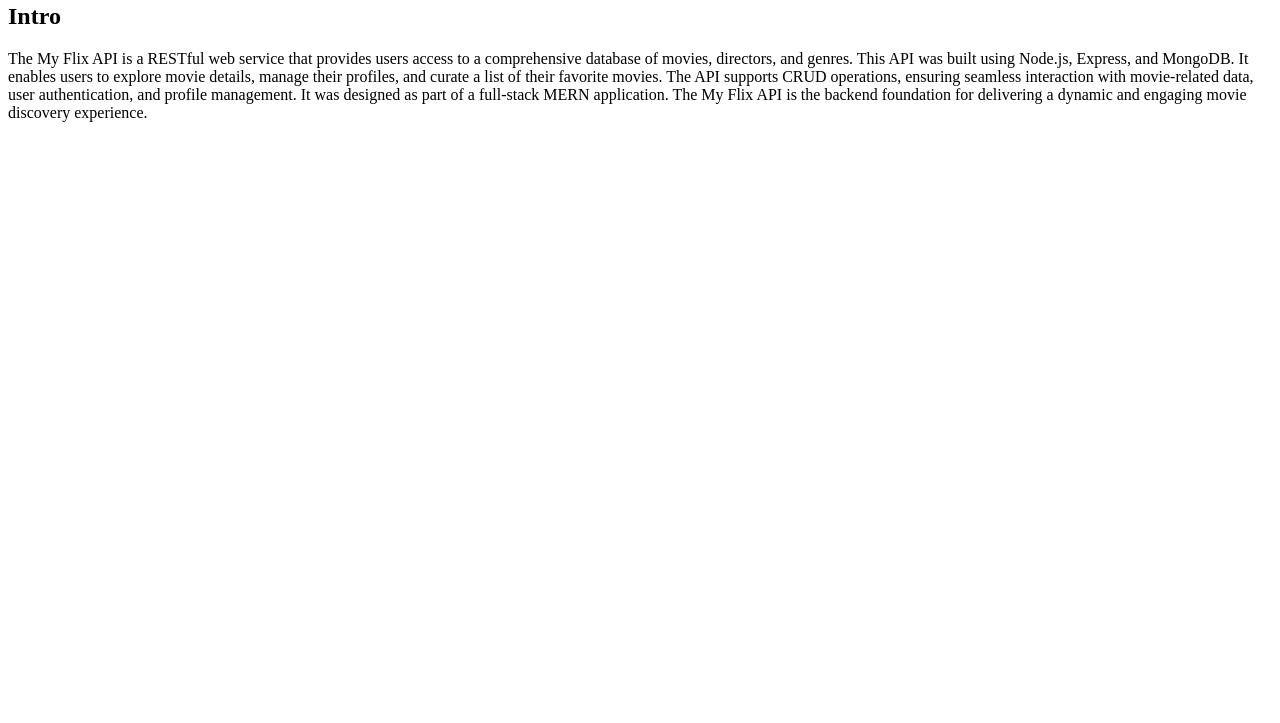
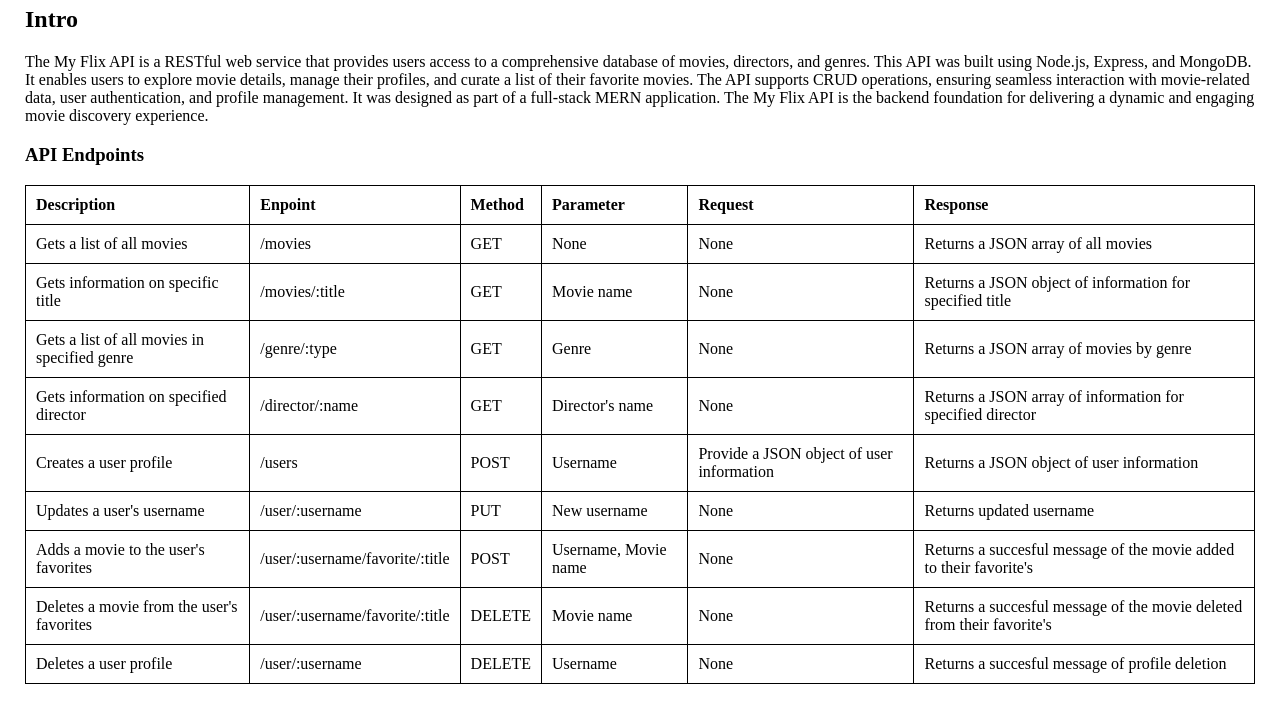
Before and after one commit to gerardoc96/movie_api, a website: page public/documentation.html in a window 1280 px wide. Shown: the part 77-800 px from the top of the page. Drawn offline with Linux system fonts and the light colour scheme.

Commit message:
Updated API documentation

```diff
--- a/index.js
+++ b/index.js
@@ -1,7 +1,7 @@
 const express = require("express"),
-  morgan = require('morgan');
-fs = require('fs');
-path = require('path');
+  morgan = require('morgan'),
+  fs = require('fs'),
+  path = require('path');
 
 const app = express();
 
--- a/public/documentation.html
+++ b/public/documentation.html
@@ -5,15 +5,33 @@
   <meta charset="UTF-8">
   <meta name="viewport" content="width=device-width, initial-scale=1.0">
   <title>Documentation</title>
+  <style>
+    body {
+      margin: 25px;
+    }
+
+    table {
+      width: auto;
+      border-collapse: collapse;
+    }
+
+    th,
+    td {
+      border: 1px solid #000000;
+      padding: 10px;
+      text-align: left;
+    }
+  </style>
 </head>
 
 <body>
 
   <header>
-    <h1>My Flix API - Movie information and User management</h1>
+    <h1>My Flix API - Documentation</h1>
   </header>
 
   <main>
+
     <h2>Intro</h2>
     <p> The My Flix API is a RESTful web service that provides users access to a comprehensive database of movies,
       directors, and genres. This API was built using Node.js, Express, and MongoDB. It enables users to explore movie
@@ -21,6 +39,117 @@
       ensuring seamless interaction with movie-related data, user authentication, and profile management. It was
       designed as part of a full-stack MERN application. The My Flix API is the backend foundation for delivering a
       dynamic and engaging movie discovery experience.</p>
+
+    <h3> API Endpoints</h3>
+    <table>
+
+      <thead>
+        <tr>
+          <th>Description</th>
+          <th>Enpoint</th>
+          <th>Method</th>
+          <th>Parameter</th>
+          <th>Request</th>
+          <th>Response</th>
+
+        </tr>
+      </thead>
+
+      <tbody>
+        <!--Get all movies-->
+        <tr>
+          <td>Gets a list of all movies</td>
+          <td>/movies</td>
+          <td>GET</td>
+          <td>None</td>
+          <td>None</td>
+          <td>Returns a JSON array of all movies</td>
+        </tr>
+
+        <!--Get data of a specific title-->
+        <tr>
+          <td>Gets information on specific title</td>
+          <td>/movies/:title</td>
+          <td>GET</td>
+          <td>Movie name</td>
+          <td>None</td>
+          <td>Returns a JSON object of information for specified title</td>
+        </tr>
+
+        <!--Get data about a genre-->
+        <tr>
+          <td>Gets a list of all movies in specified genre</td>
+          <td>/genre/:type</td>
+          <td>GET</td>
+          <td>Genre</td>
+          <td>None</td>
+          <td>Returns a JSON array of movies by genre</td>
+        </tr>
+
+        <!--Get data about a director-->
+        <tr>
+          <td>Gets information on specified director</td>
+          <td>/director/:name</td>
+          <td>GET</td>
+          <td>Director's name</td>
+          <td>None</td>
+          <td>Returns a JSON array of information for specified director</td>
+        </tr>
+
+        <!--Create new user-->
+        <tr>
+          <td>Creates a user profile</td>
+          <td>/users</td>
+          <td>POST</td>
+          <td>Username</td>
+          <td>Provide a JSON object of user information</td>
+          <td>Returns a JSON object of user information</td>
+        </tr>
+
+        <!--Update user information-->
+        <tr>
+          <td>Updates a user's username</td>
+          <td>/user/:username</td>
+          <td>PUT</td>
+          <td>New username</td>
+          <td>None</td>
+          <td>Returns updated username</td>
+        </tr>
+
+        <!--Add movie to favorites-->
+        <tr>
+          <td>Adds a movie to the user's favorites</td>
+          <td>/user/:username/favorite/:title</td>
+          <td>POST</td>
+          <td>Username, Movie name</td>
+          <td>None</td>
+          <td>Returns a succesful message of the movie added to their favorite's</td>
+        </tr>
+
+        <!--Deletes a movie from favorites-->
+        <tr>
+          <td>Deletes a movie from the user's favorites</td>
+          <td>/user/:username/favorite/:title</td>
+          <td>DELETE</td>
+          <td>Movie name</td>
+          <td>None</td>
+          <td>Returns a succesful message of the movie deleted from their favorite's</td>
+        </tr>
+
+        <!--Deletes a movie from favorites-->
+        <tr>
+          <td>Deletes a user profile</td>
+          <td>/user/:username</td>
+          <td>DELETE</td>
+          <td>Username</td>
+          <td>None</td>
+          <td>Returns a succesful message of profile deletion</td>
+        </tr>
+
+      </tbody>
+
+    </table>
+
   </main>
 
   <footer>
```
